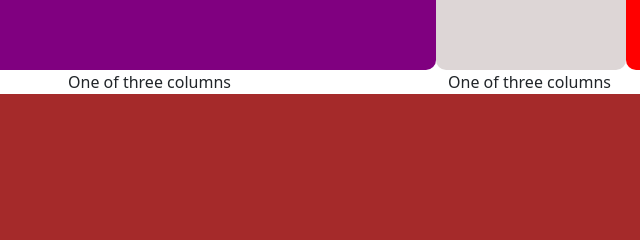
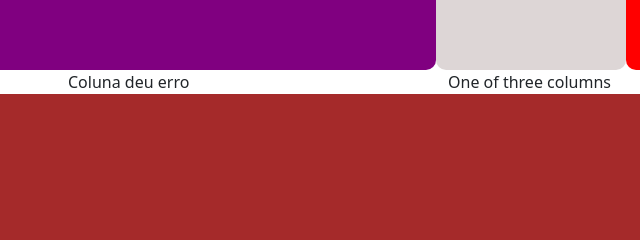
Before and after one commit to victorlucas23/modulogit, a plain HTML site: page index.html in a window 1280 px wide. Shown: the part 536-776 px from the top of the page, 394-1034 px from the left. Drawn offline with Linux system fonts and the light colour scheme.

Commit message:
Nova coluna na index com erro

```diff
--- a/index.html
+++ b/index.html
@@ -54,7 +54,7 @@
                Uma de três colunas
             </div>
             <div class="col">
-                One of three columns
+                Coluna deu erro
             </div>
             <div class="col">
                 One of three columns
```
Also changed, not shown: 2 other files.
